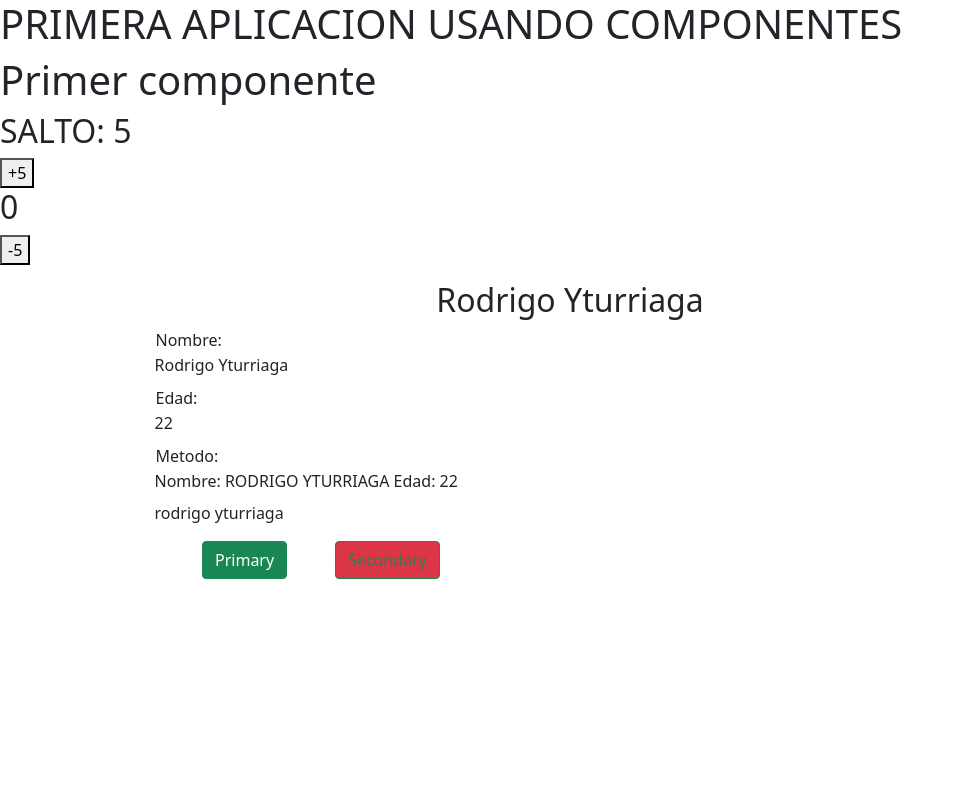
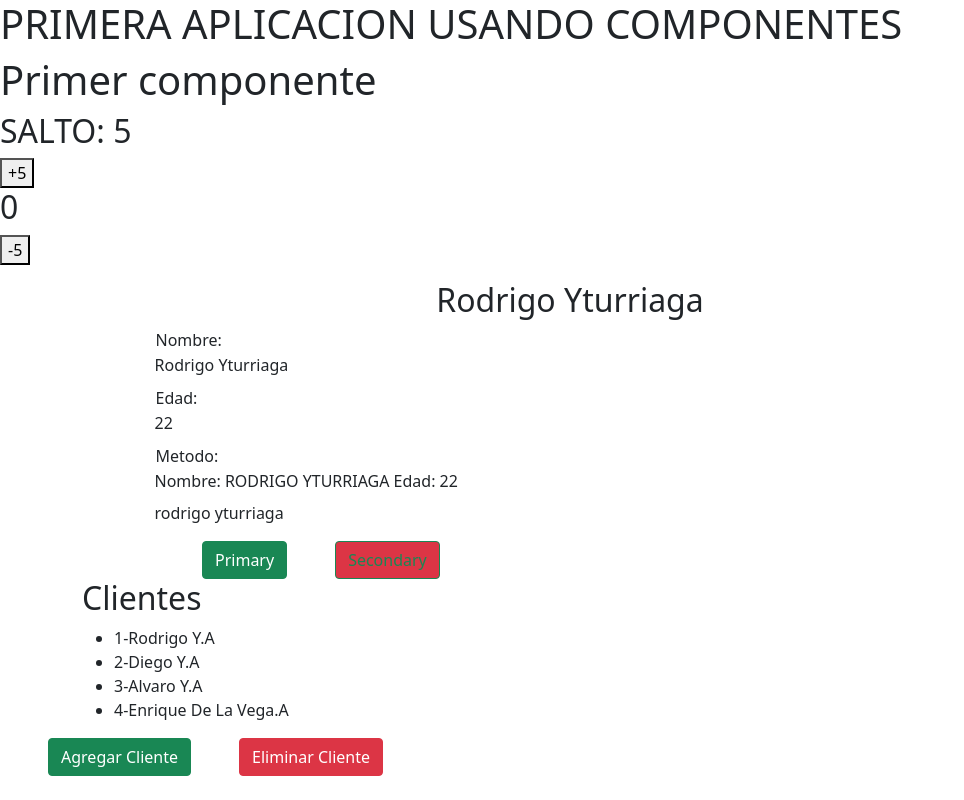
Before and after one commit to dodrio1414/hotelProject, an Angular app: page / in a window 1280 px wide. Shown: the whole page, without its empty margins (0-964 px from the left). Built offline with nearby package versions, Linux system fonts and the light colour scheme.

Commit message:
9/10/2021 components & modules

```diff
--- a/src/app/app.component.html
+++ b/src/app/app.component.html
@@ -3,3 +3,5 @@
 <app-agregador></app-agregador>
 
 <app-cliente></app-cliente>
+
+<app-lista-clientes></app-lista-clientes>
--- a/src/app/app.module.ts
+++ b/src/app/app.module.ts
@@ -4,12 +4,14 @@ import { BrowserModule } from '@angular/platform-browser';
 import { AppComponent } from './app.component';
 import { agregadorComponent } from './agregador.component/agregador.componet';
 import { clienteComponent } from './clientes/cliente/cliente.component';
+import { ListaClientesComponent } from './clientes/lista-clientes/lista-clientes.component';
 
 @NgModule({
   declarations: [
     AppComponent,
     agregadorComponent,
-    clienteComponent
+    clienteComponent,
+    ListaClientesComponent
 
   ],
   imports: [
--- /dev/null
+++ b/src/app/clientes/lista-clientes/lista-clientes.component.html
@@ -0,0 +1,21 @@
+<div class="container">
+        <h2>Clientes</h2>
+    <ul>
+        <!-- podemos ingresar codigo JS  con "*" -->
+        <li *ngFor="let variableDefinida of clientes ; let i = index;"
+        >{{i+1}}-{{variableDefinida}}</li>
+
+    </ul>
+    <!-- no mostrar si no se tiene nada aun -->
+    <div *ngIf="clienteEliminado !== ''">
+        <h2>Clientes Eliminados</h2>
+        <ul>
+            <li>{{clienteEliminado}}</li>
+        </ul>
+    </div>
+
+</div>
+<div class="justify-content-center">
+    <button type="button" class="btn btn-success ms-5" (click)="agregarClientes()">Agregar Cliente</button>
+<button type="button" class="btn btn-danger ms-5" (click)="eliminarCliente()">Eliminar Cliente</button>
+</div>
--- /dev/null
+++ b/src/app/clientes/lista-clientes/lista-clientes.component.ts
@@ -0,0 +1,41 @@
+import { Component, OnInit } from '@angular/core';
+
+@Component({
+  selector: 'app-lista-clientes',
+  templateUrl: './lista-clientes.component.html',
+  styleUrls: ['./lista-clientes.component.css']
+})
+export class ListaClientesComponent implements OnInit {
+
+  clientes: string[] =
+  [
+    "Rodrigo Y.A",
+    "Diego Y.A",
+    "Alvaro Y.A",
+    "Enrique De La Vega.A"
+  ];
+
+  //ejecucion automatica cuando se ejecuta un "OnInit"
+  ngOnInit(): void {
+    console.log("Hola desde init");
+  }
+
+  //los constructores son de ejecucion automatica
+  constructor(){
+
+  }
+
+  clienteEliminado: string = "";
+
+  agregarClientes(): void{
+    this.clientes.push("Nohemi A.P")
+  }
+
+  eliminarCliente(): void{
+    this.clienteEliminado = this.clientes.pop() || ""
+
+  }
+
+
+
+}
```
Also changed, not shown: src/app/clientes/lista-clientes/lista-clientes.component.css (added), 1 other file (tests, documents, lock files or other folders).
